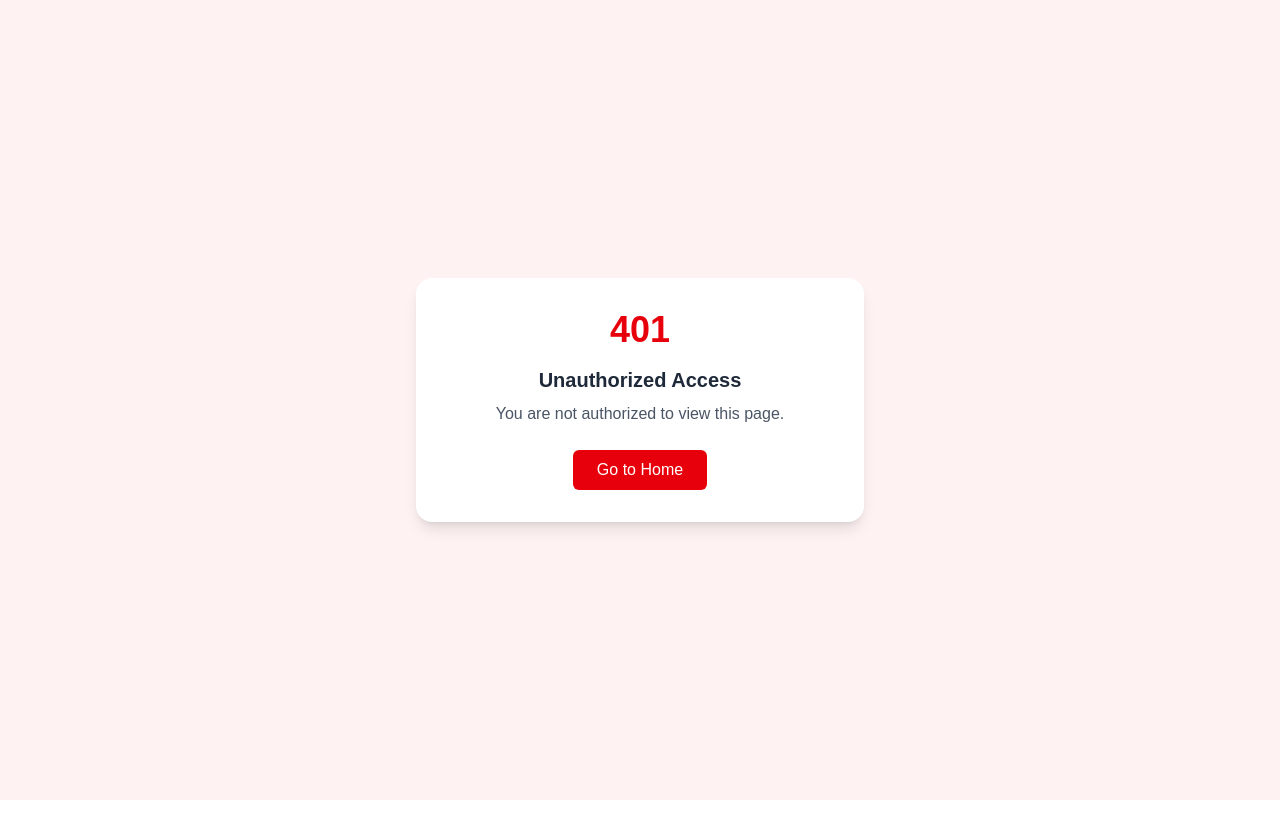
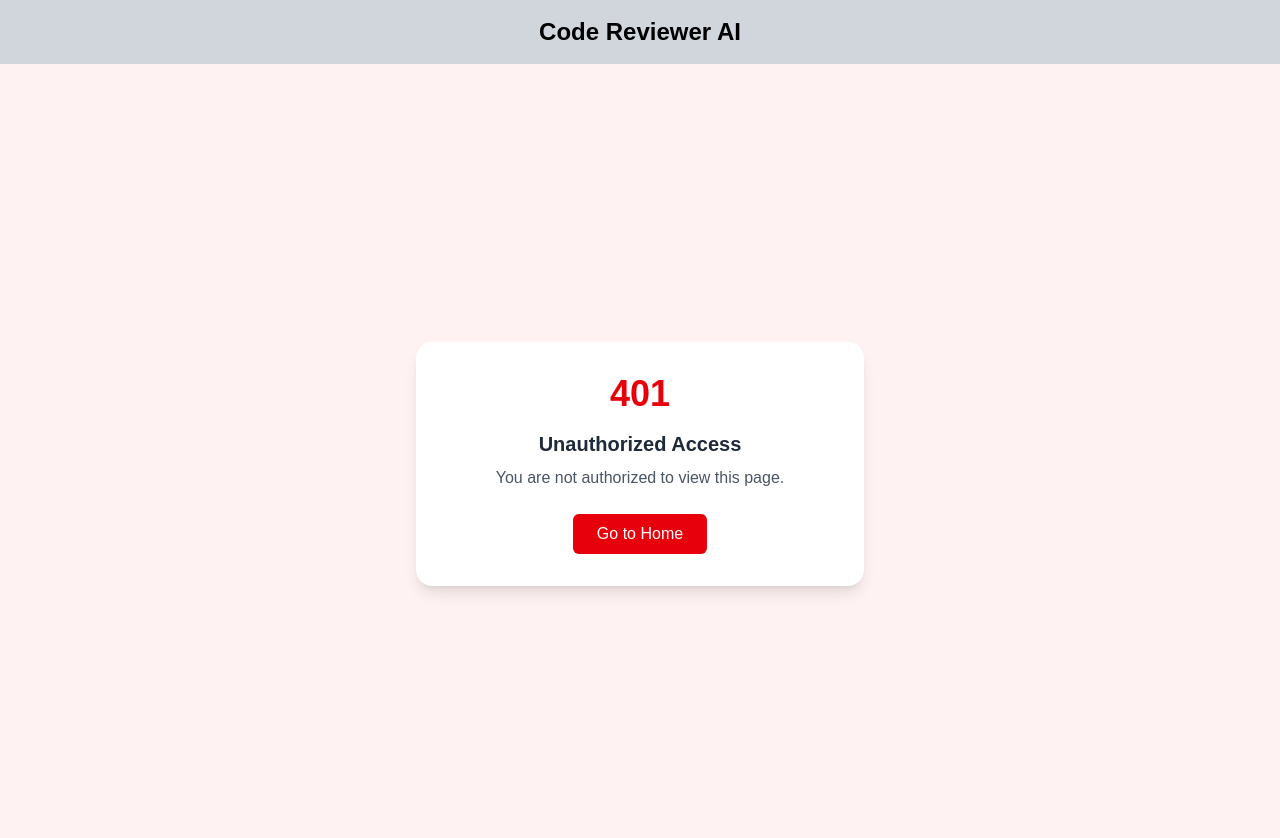
Before and after one commit to Md-Abu-Omayer-Babu/Code-Reviewer-AI-2.0, a Next.js app in the folder frontend/: page /unauthorized in a window 1280 px wide. Shown: the top 838 px of the page. Before the commit the page ends 800 px from the top, so only its background shows below. Built offline with nearby package versions, Linux system fonts and the light colour scheme.

Commit message:
feat: Refactor UnauthorizedPage component layout and ensure Navbar is included

```diff
--- a/frontend/components/Unothorized.jsx
+++ b/frontend/components/Unothorized.jsx
@@ -2,6 +2,7 @@
 
 import { useEffect } from "react";
 import { useRouter } from "next/navigation";
+import Navbar from "./Navbar";
 
 const UnauthorizedPage = () => {
   const router = useRouter();
@@ -20,6 +21,8 @@ const UnauthorizedPage = () => {
   // }, []);
 
   return (
+    <div>
+      <Navbar />
       <div className="min-h-screen flex items-center justify-center bg-red-50">
         <div className="bg-white p-8 rounded-2xl shadow-lg text-center max-w-md w-full">
           <h1 className="text-4xl font-extrabold text-red-600 mb-4">401</h1>
@@ -38,6 +41,7 @@ const UnauthorizedPage = () => {
           {/* <p className="text-sm text-gray-400 mt-4">Redirecting in <span id="countdown">5</span> seconds...</p> */}
         </div>
       </div>
+    </div>
   );
 };
 
```
Lines whose indentation alone changed are shown as unchanged.
